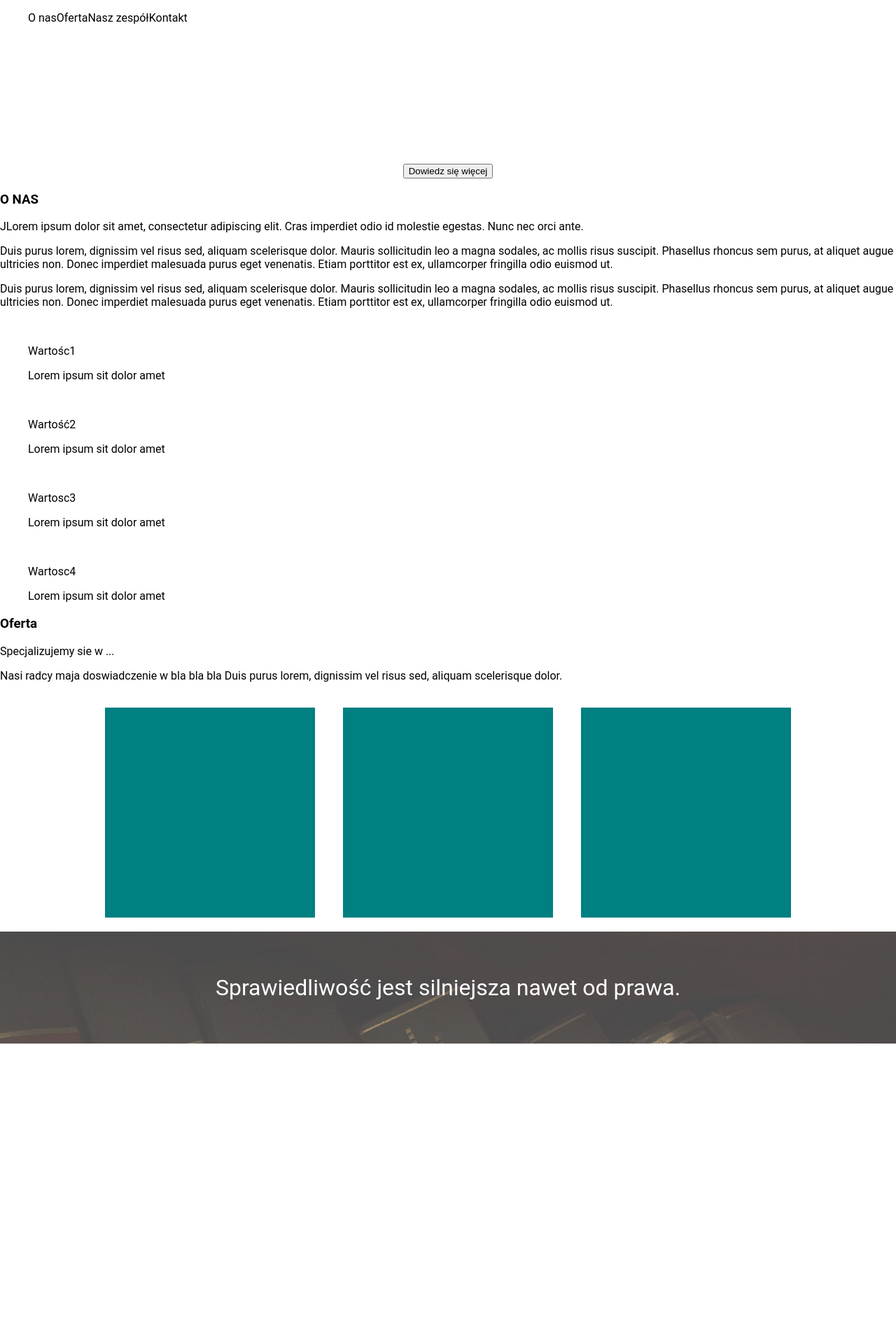
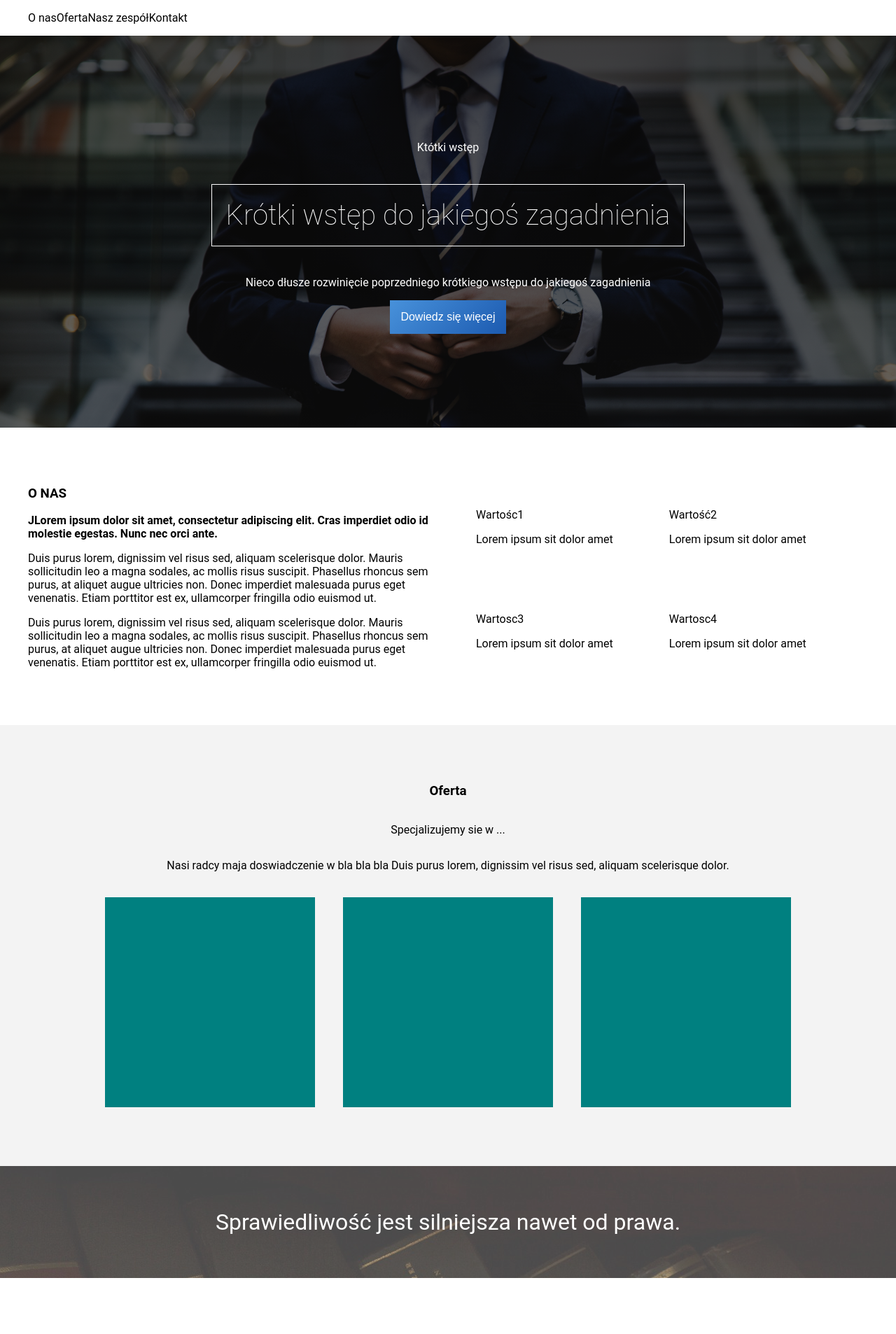
Before and after one commit to AdamKniec/kancelaria, a web app: file index.html in a window 1280 px wide. Shown: the top 1906 px of the page at 70% size. Before the commit the page ends 1491 px from the top, so only its background shows below. Run offline with its HTML, style and script files only (its server is not run), Linux system fonts and the light colour scheme.

Commit message:
adding some scss changes

```diff
--- a/sass/css/style.css
+++ b/sass/css/style.css
@@ -14,19 +14,54 @@ body {
     justify-content: center;
     align-items: center;
     color: white;
-    /*Poniszy kod na pewno mozna uprościć*/ }
-    body header .owl-carousel h2 {
-      font-size: 2.5rem; }
-    body header .owl-carousel .firstSliderItem {
-      background: linear-gradient(rgba(0, 0, 0, 0.6), rgba(0, 0, 0, 0.6)), url("/kancelaria/imgs/deal.jpg");
-      background-size: cover; }
-    body header .owl-carousel .secondSliderItem {
-      background: linear-gradient(rgba(0, 0, 0, 0.6), rgba(0, 0, 0, 0.6)), url("/kancelaria/imgs/team.jpg");
-      background-size: cover; }
-    body header .owl-carousel .thirdSliderItem {
-      background: linear-gradient(rgba(0, 0, 0, 0.6), rgba(0, 0, 0, 0.6)), url("/kancelaria/imgs/suit.jpg");
-      background-size: cover; }
-    body header .owl-carousel .firstSliderItem, body header .owl-carousel .secondSliderItem, body header .owl-carousel .thirdSliderItem {
+    background: linear-gradient(rgba(0, 0, 0, 0.7), rgba(0, 0, 0, 0.6)), url("/imgs/suit.jpg");
+    background-size: cover;
+    height: 70vh; }
+    body header .heroBanner h1 {
+      font-size: 2.5rem;
+      font-weight: 100;
+      border: 1px solid white;
+      padding: 20px; }
+    body header .heroBanner button {
+      border: none;
+      font-size: 1rem;
+      color: #FFFFFF;
+      padding: 15px;
+      width: auto;
+      text-align: center;
+      cursor: pointer;
+      background: linear-gradient(-45deg, #0D47A1, #64B5F6, #FFAB00);
+      background-size: 400% 400%;
+      animation: Gradient 15s ease infinite; }
+@keyframes Gradient {
+  0% {
+    background-position: 0% 50%; }
+  50% {
+    background-position: 100% 50%; }
+  100% {
+    background-position: 0% 50%; } }
+  body .aboutUs {
+    /*Small refactor needed below*/
+    padding-left: 15px;
+    padding-right: 15px;
+    padding-top: 5%;
+    padding-bottom: 5%;
+    display: flex;
+    justify-content: space-between;
+    justify-content: center; }
+    body .aboutUs .description {
+      max-width: 600px; }
+      body .aboutUs .description .boldIntro {
+        font-weight: bold; }
+    body .aboutUs .values {
+      display: flex;
+      flex-wrap: wrap;
+      max-width: 600px; }
+  body .offer {
+    padding-top: 5%;
+    padding-bottom: 5%;
+    background-color: #f3f3f3; }
+    body .offer .intro {
       display: flex;
       flex-direction: column;
       align-items: center; }
```
Also changed, not shown: 1 other file.
